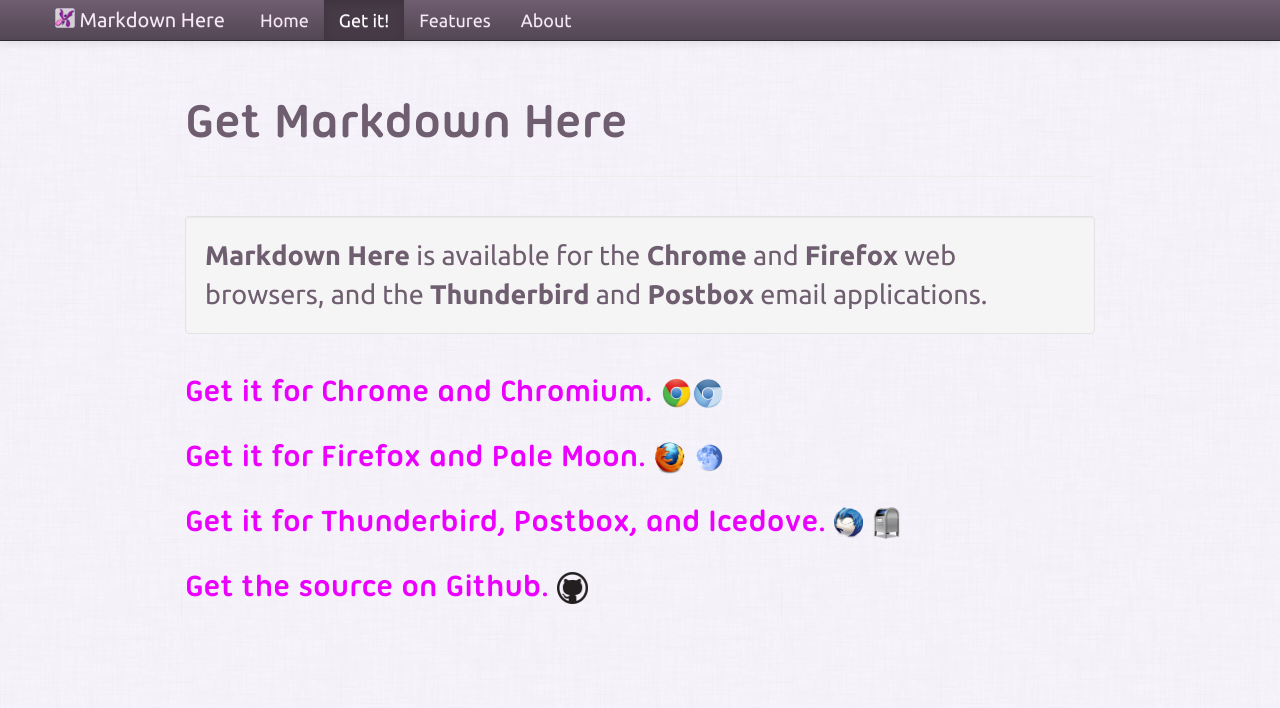
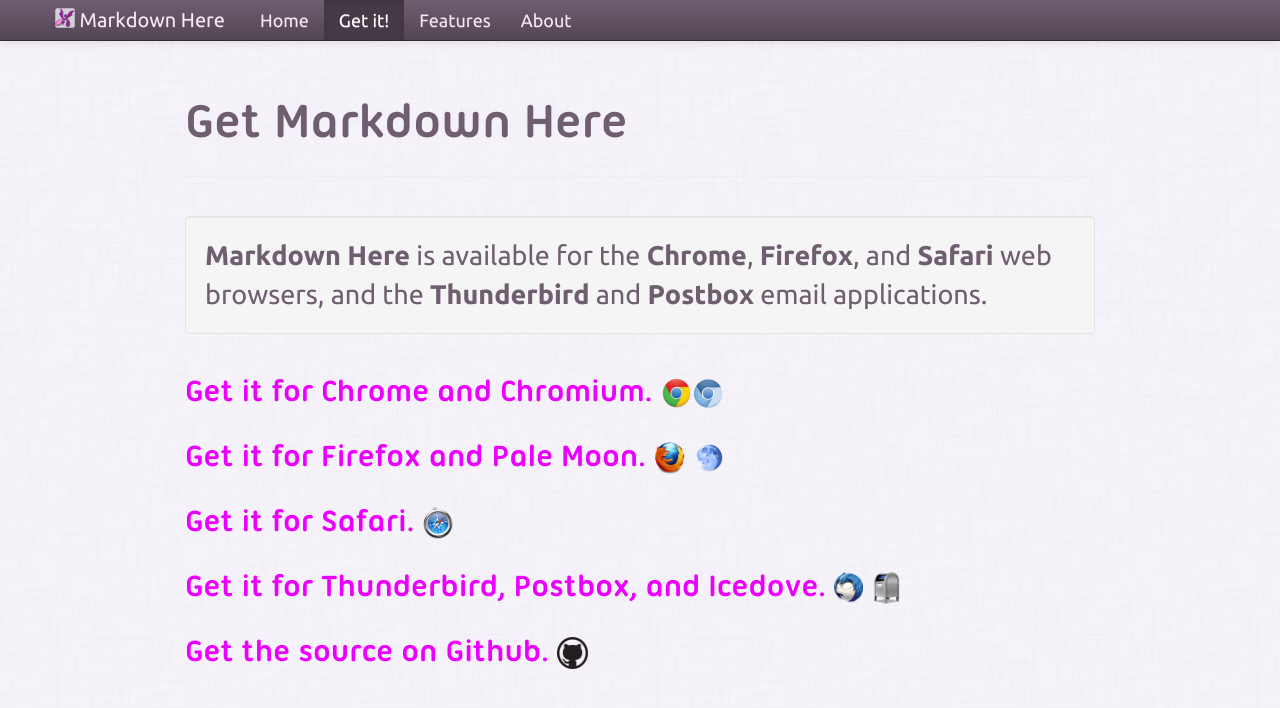
Before and after one commit to adam-p/markdown-here, a Jekyll site: the page built from get.html, in a window 1280 px wide. Shown: the top 708 px of the page. Built offline with Jekyll 4.4.1, drawn with Linux system fonts in a browser that asks for light colours; nearby versions of some CDN libraries.

Commit message:
Added mention of Safari to web site

```diff
--- a/features.html
+++ b/features.html
@@ -26,7 +26,7 @@
       &ldquo;What does Markdown Here actually <em>do</em>?&rdquo;
     </p>
     <p>
-      Markdown Here is an <b>extension for Chrome, Firefox, Thunderbird, and Postbox</b>. With it, you can <b>write email in Markdown, and then click a button</b> (or context menu item, or use a hotkey) to render the email into <b>good-looking, fully formatted</b> text (HTML, technically).
+      Markdown Here is an <b>extension for Chrome, Firefox, Safari, Thunderbird, and Postbox</b>. With it, you can <b>write email in Markdown, and then click a button</b> (or context menu item, or use a hotkey) to render the email into <b>good-looking, fully formatted</b> text (HTML, technically).
     </p>
     <p>
       In action it works like this:
--- a/get.html
+++ b/get.html
@@ -11,7 +11,7 @@
 <div class="row-fluid">
   <div class="span12">
     <p class="lead well">
-      <b>Markdown Here</b> is available for the <b>Chrome</b> and <b>Firefox</b> web browsers, and the <b>Thunderbird</b> and <b>Postbox</b> email applications.
+      <b>Markdown Here</b> is available for the <b>Chrome</b>, <b>Firefox</b>, and <b>Safari</b> web browsers, and the <b>Thunderbird</b> and <b>Postbox</b> email applications.
     </p>
   </div>
 </div>
@@ -28,6 +28,10 @@
       <img class="browser-logo" src="img/palemoon.png">
     </h3>
     <h3>
+      <a href="https://s3.amazonaws.com/markdown-here/markdown-here.safariextz">Get it for Safari.</a>
+      <img class="browser-logo" src="img/safari.png">
+    </h3>
+    <h3>
       <a href="https://addons.mozilla.org/en-US/thunderbird/addon/markdown-here/">Get it for Thunderbird, Postbox, and Icedove.</a>
       <img class="browser-logo" src="img/thunderbird.png">
       <img class="browser-logo" src="img/postbox.png">
--- a/index.html
+++ b/index.html
@@ -15,7 +15,7 @@
         <strong>With no extra effort</strong> on your part, Markdown Here <strong>eliminates all the hassle</strong> of formatting email. <strong>Empowerment through simplicity</strong>.
       </p>
       <p class="lead">
-        <a href="get.html">Get it for Chrome, Firefox, and Thunderbird.</a>
+        <a href="get.html">Get it for Chrome, Firefox, Safari, and Thunderbird.</a>
       </p>
     </div>
   </div>
```
Also changed, not shown: img/safari.png.
